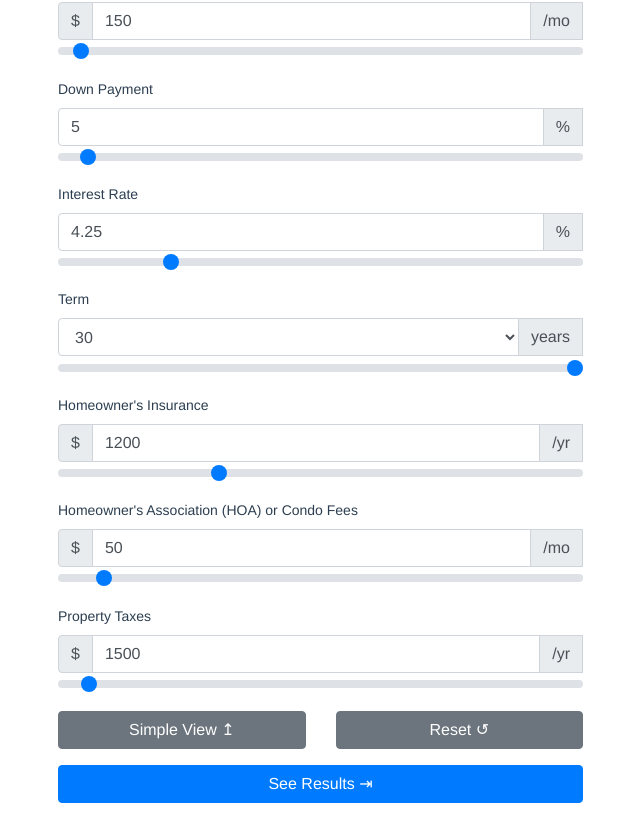
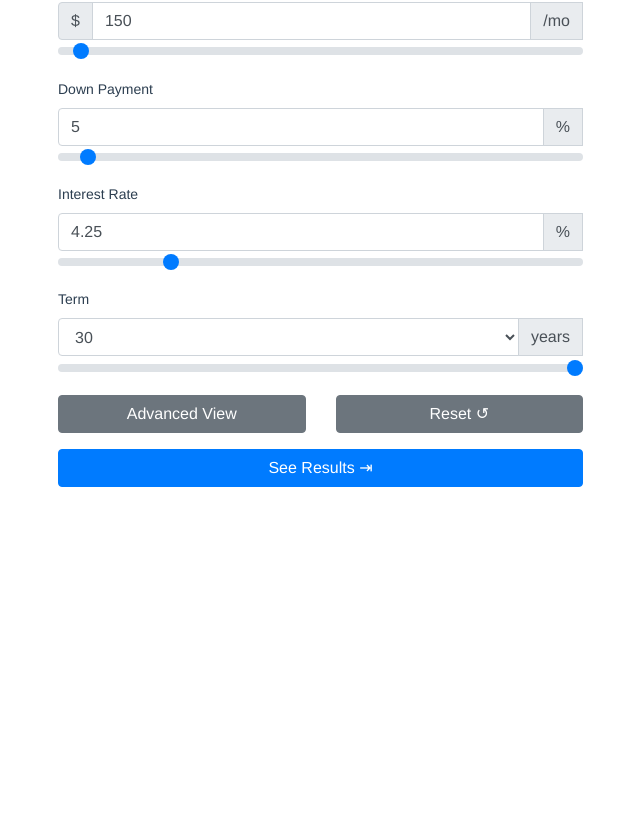
Before and after one commit to nashpatty/purchase-calculator, a Vue app: page / in a window 1280 px wide. Shown: the part 514-1333 px from the top of the page, without its empty margins (42-682 px from the left). After the commit the page ends 1017 px from the top, so only its background shows below. Built offline with nearby package versions, Linux system fonts and the light colour scheme.

Commit message:
added toggling of simple and advanced view

```diff
--- a/src/components/AffordabilityCalculator.vue
+++ b/src/components/AffordabilityCalculator.vue
@@ -197,6 +197,7 @@
                 />
               </div>
             </div>
+            <div v-if="!simpleView">
               <div class="form-group" id="hoi-input-group">
                 <label for="hoi-input-field">Homeowner's Insurance</label>
                 <div class="input-group mb-2">
@@ -274,11 +275,16 @@
                   />
                 </div>
               </div>
+            </div>
             <div class="form-group" id="form-mod-group">
               <div class="row">
                 <div class="col">
-                  <button type="button" class="btn btn-secondary btn-block">
-                    Simple View &#8613;
+                  <button
+                    type="button"
+                    class="btn btn-secondary btn-block"
+                    v-on:click="simpleView = !simpleView"
+                  >
+                    {{ simpleView ? "Advanced View" : "Simple View" }}
                   </button>
                 </div>
                 <div class="col">
@@ -321,7 +327,8 @@ export default {
       term: 30,
       hoi: 1200,
       hoa: 50,
-      propertyTax: 1500
+      propertyTax: 1500,
+      simpleView: true
     };
   }
 };
```
Also changed, not shown: 1 other file (tests, documents, lock files or other folders). Lines whose indentation alone changed are shown as unchanged.
